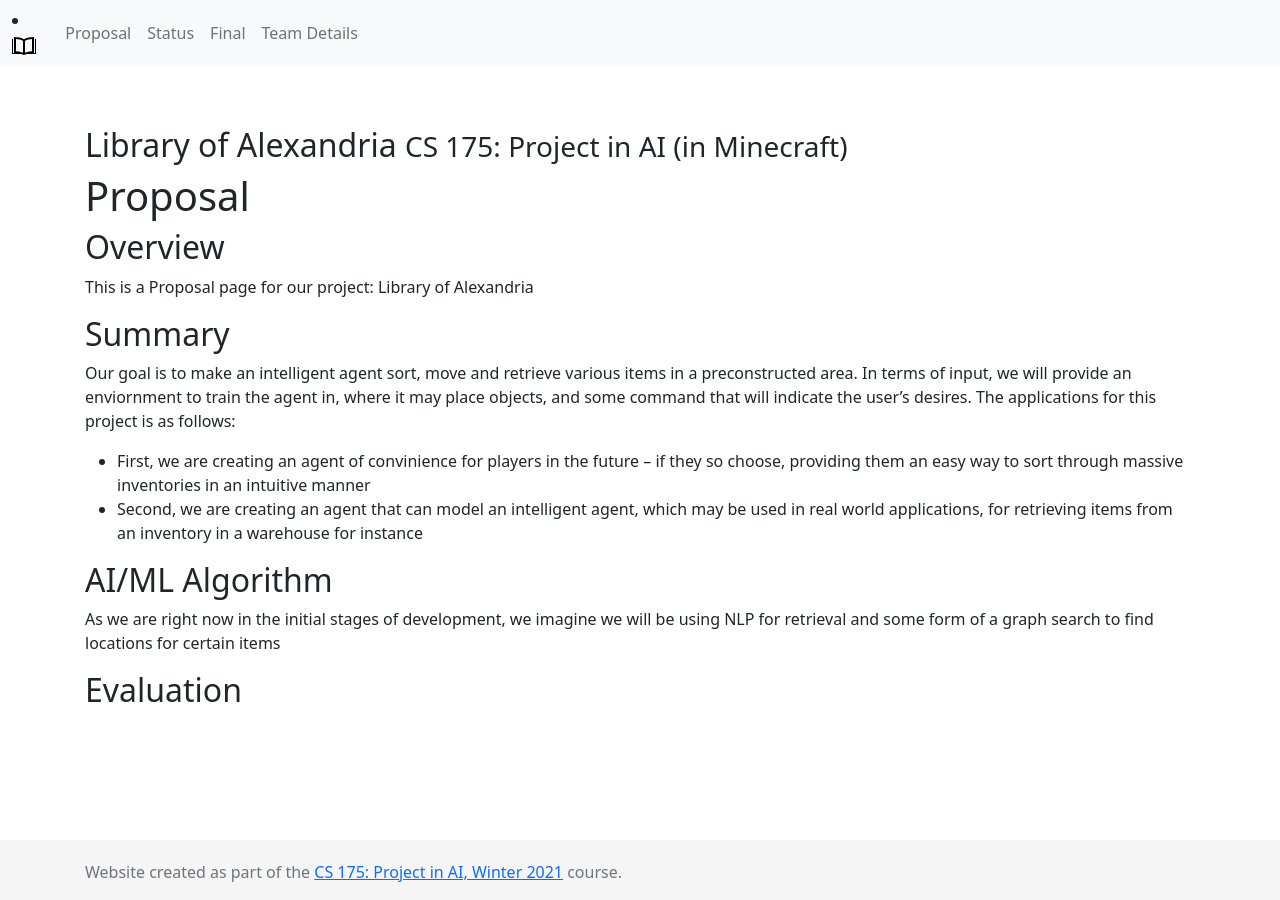
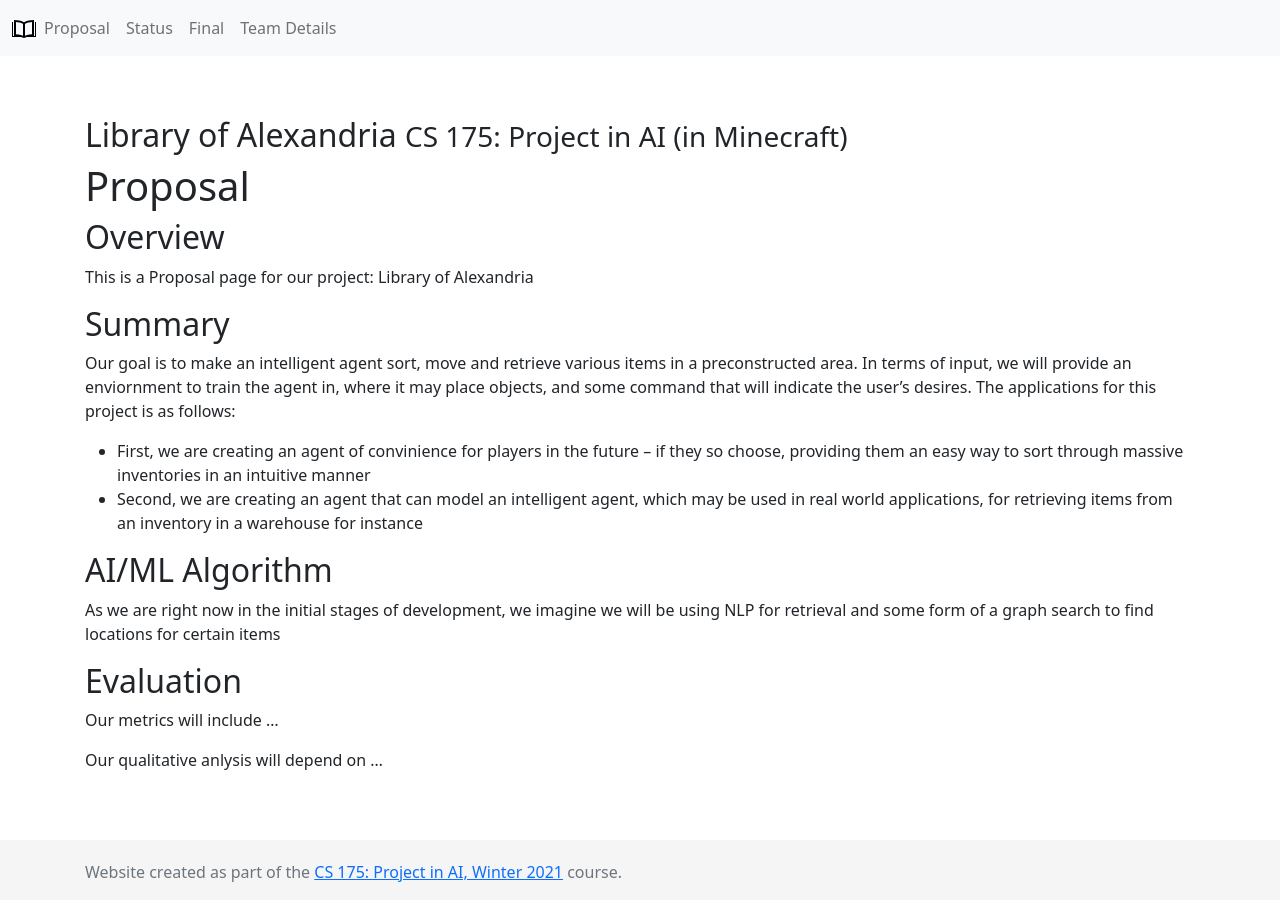
Before and after one commit to burwinliu-zz/LibraryOfAlexandria, a Jekyll site: the page built from docs/proposal.md, in a window 1280 px wide. Built offline with Jekyll 4.4.1, drawn with Linux system fonts in a browser that asks for light colours.

Commit message:
fixing css and updating proposal

```diff
--- a/docs/css/custom.css
+++ b/docs/css/custom.css
@@ -38,6 +38,6 @@ code {
   font-size: 80%;
 }
 
-.li .nav-item{
+li.nav-item{
   display: inherit;
 }
--- a/docs/proposal.md
+++ b/docs/proposal.md
@@ -16,3 +16,6 @@ Our goal is to make an intelligent agent sort, move and retrieve various items i
 As we are right now in the initial stages of development, we imagine we will be using NLP for retrieval and some form of a graph search to find locations for certain items
 
 ## Evaluation
+Our metrics will include ...
+
+Our qualitative anlysis will depend on ...
```
Also changed, not shown: docs/index.md (line endings or trailing spaces).
